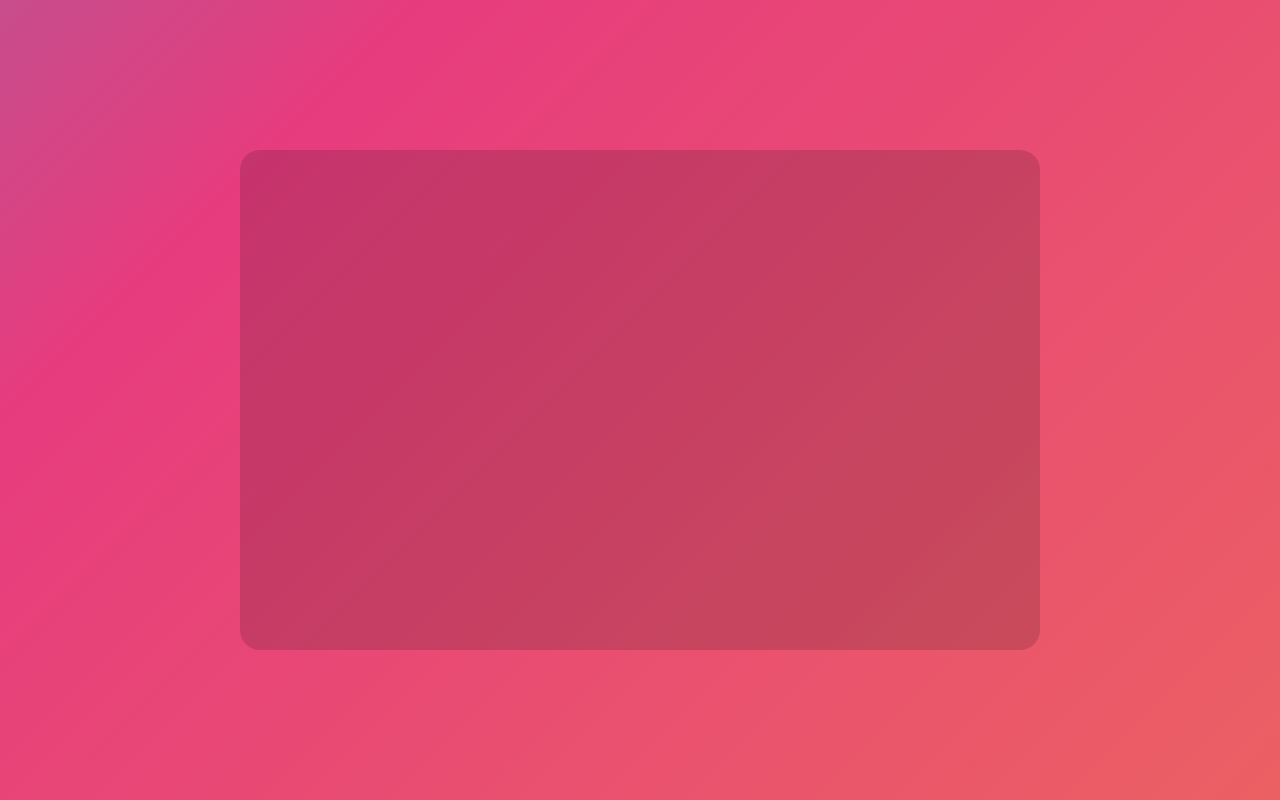
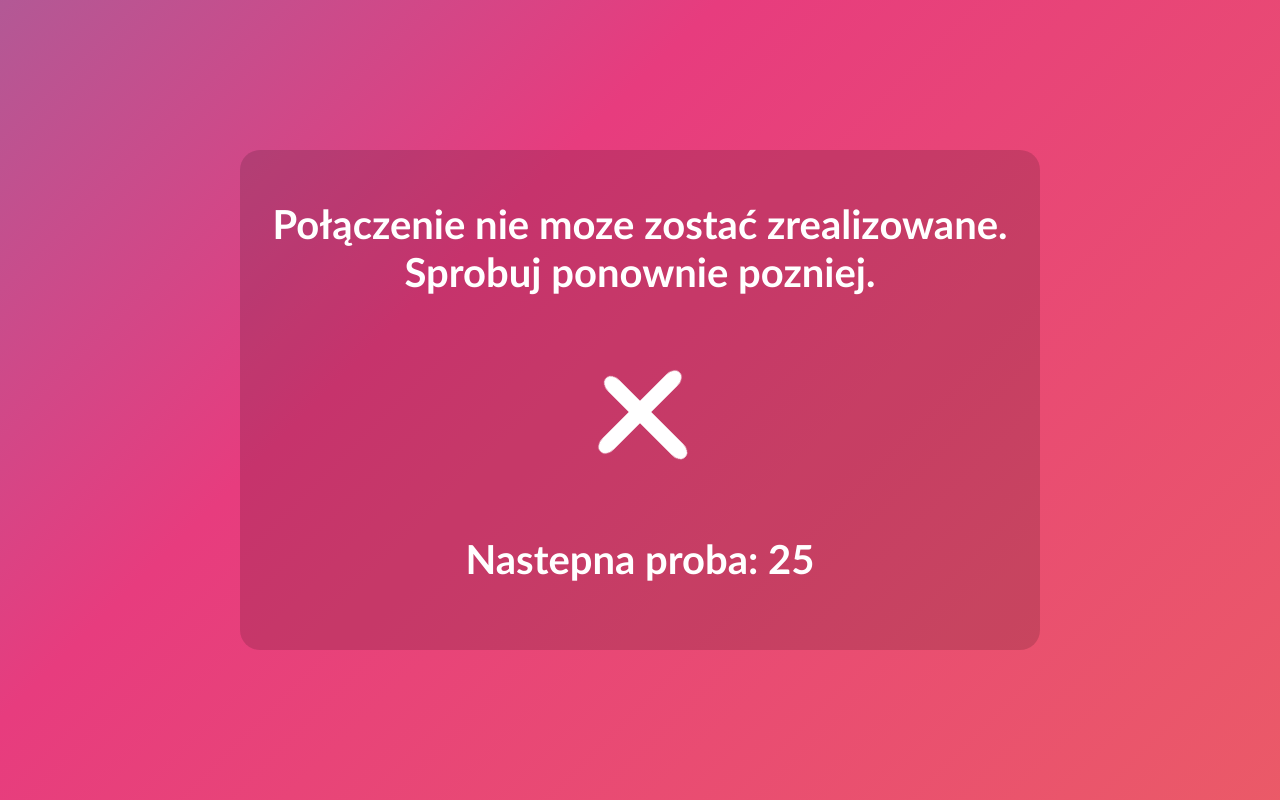
Before and after one commit to Szerwoll/FokusWebApps_KonradSzerwinski, an Angular app in the folder front/: page /failed/1 in a window 1280 px wide. Before the commit this address led to /. Built offline with nearby package versions, Linux system fonts and the light colour scheme.

Commit message:
Added failed status

```diff
--- a/front/src/app/app-routing.module.ts
+++ b/front/src/app/app-routing.module.ts
@@ -4,13 +4,15 @@ import { WidgetComponent } from './widget/widget.component';
 import { RingingComponent } from './ringing/ringing.component';
 import { CallComponent } from './call/call.component';
 import { FinishedComponent } from './finished/finished.component';
+import { FailedComponent } from './failed/failed.component';
 
 
 const routes: Routes = [
   { path: '', component: WidgetComponent },
   { path: 'ringing/:number', component: RingingComponent },
   { path: 'call', component: CallComponent },
-  { path: 'finished', component: FinishedComponent }
+  { path: 'finished', component: FinishedComponent },
+  { path: 'failed/:number', component: FailedComponent}
 ];
 
 @NgModule({
--- a/front/src/app/app.module.ts
+++ b/front/src/app/app.module.ts
@@ -11,9 +11,10 @@ import { HttpClientModule } from '@angular/common/http';
 import { RingingComponent } from './ringing/ringing.component';
 import { CallComponent } from './call/call.component';
 import { FinishedComponent } from './finished/finished.component';
+import { FailedComponent } from './failed/failed.component';
 
 @NgModule({
-  declarations: [AppComponent, PanelComponent, WidgetComponent, RingingComponent, CallComponent, FinishedComponent],
+  declarations: [AppComponent, PanelComponent, WidgetComponent, RingingComponent, CallComponent, FinishedComponent, FailedComponent],
   imports: [BrowserModule, AppRoutingModule, FormsModule, HttpClientModule],
   providers: [CallService],
   bootstrap: [AppComponent],
--- a/front/src/app/call.service.ts
+++ b/front/src/app/call.service.ts
@@ -36,4 +36,12 @@ export class CallService {
   isConnected(): boolean {
     return this.callStatus === 'CONNECTED';
   }
+
+  isFailed(): boolean {
+    return this.callStatus === 'FAILED';
+  }
+
+  isRinging(): boolean {
+    return this.callStatus === 'RINGING';
+  }
 }
--- /dev/null
+++ b/front/src/app/failed/failed.component.css
@@ -0,0 +1,142 @@
+HTML {
+  /*using system font-stack*/
+  font-family: -apple-system, BlinkMacSystemFont, "Segoe UI", Roboto, Oxygen-Sans, Ubuntu, Cantarell, "Helvetica Neue", sans-serif;
+  font-size: 115%; /*~18px*/
+  font-size: calc(12px + (25 - 12) * (100vw - 300px) / (1300 - 300) );
+  line-height: 1.5;
+  box-sizing: border-box;
+}
+
+/*=======================
+       C-Container
+=========================*/
+.c-container {
+  max-width: 27rem;
+  margin: 1rem auto 0;
+  padding: 1rem;
+}
+
+/*=======================
+       O-Circle
+=========================*/
+
+.o-circle {
+  display: flex;
+  width: 10.555rem; height: 10.555rem;
+  justify-content: center;
+  align-items: flex-start;
+  border-radius: 50%;
+  animation: circle-appearance .8s ease-in-out 1 forwards, set-overflow .1s 1.1s forwards;
+}
+
+.c-container__circle {
+  margin: 0 auto 5.5rem;
+}
+
+/*=======================
+    C-Circle Sign
+=========================*/
+
+.o-circle__sign {
+  position: relative;
+  opacity: 0;
+  background: #fff;
+  animation-duration: .8s;
+  animation-delay: .2s;
+  animation-timing-function: ease-in-out;
+  animation-iteration-count: 1;
+  animation-fill-mode: forwards;
+}
+
+.o-circle__sign::before,
+.o-circle__sign::after {
+  content: "";
+  position: absolute;
+  background: inherit;
+}
+
+.o-circle__sign::after {
+  left: 100%; top: 0%;
+  width: 500%; height: 95%;
+  transform: translateY(4%) rotate(0deg);
+  border-radius: 0;
+  opacity: 0;
+  animation: set-shaddow 0s 1.13s ease-in-out forwards;
+  z-index: -1;
+}
+/*=======================
+      Sign Failure
+=========================*/
+
+.o-circle__sign--failure {
+   background: rgba(236, 78, 75, 0);
+}
+
+.o-circle__sign--failure .o-circle__sign {
+  width: 1rem; height: 7rem;
+  transform: translateY(25%) rotate(45deg) scale(.1);
+  border-radius: 50% 50% 50% 50% / 10%;
+  animation-name: failure-sign-appearance;
+}
+
+.o-circle__sign--failure .o-circle__sign::before {
+   top: 50%;
+   width: 100%; height: 100%;
+   transform: translateY(-50%) rotate(90deg);
+   border-radius: inherit;
+}
+
+/*--shadow--*/
+.o-circle__sign--failure .o-circle__sign::after {
+  background: rgba(175, 57, 55, 0);
+}
+
+
+/*-----------------------
+      @Keyframes
+--------------------------*/
+
+/*CIRCLE*/
+@keyframes circle-appearance {
+  0% { transform: scale(0); }
+
+  50% { transform: scale(1.5); }
+
+  60% { transform: scale(1); }
+
+  100% { transform: scale(1); }
+}
+
+/*SIGN*/
+@keyframes failure-sign-appearance {
+  50% { opacity: 1;  transform: translateY(25%) rotate(45deg) scale(1.7); }
+
+  100% { opacity: 1; transform: translateY(25%) rotate(45deg) scale(1); }
+}
+
+@keyframes success-sign-appearance {
+  50% { opacity: 1;  transform: translateX(130%) translateY(35%) rotate(45deg) scale(1.7); }
+
+  100% { opacity: 1; transform: translateX(130%) translateY(35%) rotate(45deg) scale(1); }
+}
+
+
+@keyframes set-shaddow {
+  to { opacity: 1; }
+}
+
+@keyframes set-overflow {
+  to { overflow: hidden; }
+}
+
+
+
+/*+++++++++++++++++++
+    @Media Queries
++++++++++++++++++++++*/
+
+@media screen and (min-width: 1300px) {
+
+  HTML { font-size: 1.5625em; } /* 25 / 16 = 1.5625 */
+
+}
--- /dev/null
+++ b/front/src/app/failed/failed.component.html
@@ -0,0 +1,13 @@
+<div class="box">
+  <div class="text">
+  Połączenie nie moze zostać zrealizowane. Sprobuj ponownie pozniej.
+  <section class="c-container">
+  <div class="o-circle c-container__circle o-circle__sign--failure">
+    <div class="o-circle__sign"></div>
+  </div>
+  <div style="position:relative; top: -50px">
+   Nastepna proba: {{counter}}
+  </div>
+</section>
+</div>
+ </div>
--- /dev/null
+++ b/front/src/app/failed/failed.component.ts
@@ -0,0 +1,35 @@
+import { Component, OnInit } from '@angular/core';
+import { Router, ActivatedRoute } from '@angular/router';
+import { CallService } from '../call.service';
+
+@Component({
+  selector: 'app-failed',
+  templateUrl: './failed.component.html',
+  styleUrls: ['./failed.component.css']
+})
+export class FailedComponent implements OnInit {
+
+  interval: any;
+
+  counter: number;
+
+  constructor(private router: Router, private route: ActivatedRoute, private callService: CallService) { }
+
+  ngOnInit() {
+    let number = null;
+
+    this.route.params.subscribe(params => { number = params.number; });
+
+    this.counter = 30;
+
+    this.interval = setInterval(() => {
+      this.counter--;
+      if (this.counter === 0) {
+        this.router.navigate(['/ringing/' + number]);
+        clearInterval(this.interval);
+      }
+    }, 1000);
+
+  }
+
+}
--- a/front/src/app/ringing/ringing.component.ts
+++ b/front/src/app/ringing/ringing.component.ts
@@ -1,6 +1,7 @@
 import { Component, OnInit } from '@angular/core';
 import { CallService } from './../call.service';
 import { Router, ActivatedRoute } from '@angular/router';
+import { StaticSymbol } from '@angular/compiler';
 
 @Component({
   selector: 'app-ringing',
@@ -15,6 +16,7 @@ export class RingingComponent implements OnInit {
 
   ngOnInit() {
     let number = null;
+    let statusRingingAchived = false;
 
     this.route.params.subscribe(params => { number = params.number; });
     this.callService.placeCall(number);
@@ -22,7 +24,16 @@ export class RingingComponent implements OnInit {
     this.interval = setInterval(() => {
       this.callService.checkStatus();
 
-    if (this.callService.isConnected()) {
+    if (this.callService.isRinging()) {
+        statusRingingAchived = true;
+    }
+    console.log(statusRingingAchived);
+
+    if (this.callService.isFailed() && statusRingingAchived) {
+      this.router.navigate(['/failed/' + number]);
+      clearInterval(this.interval);
+    }
+    if (this.callService.isConnected() && statusRingingAchived) {
         this.router.navigate(['/call']);
         clearInterval(this.interval);
       }
```
